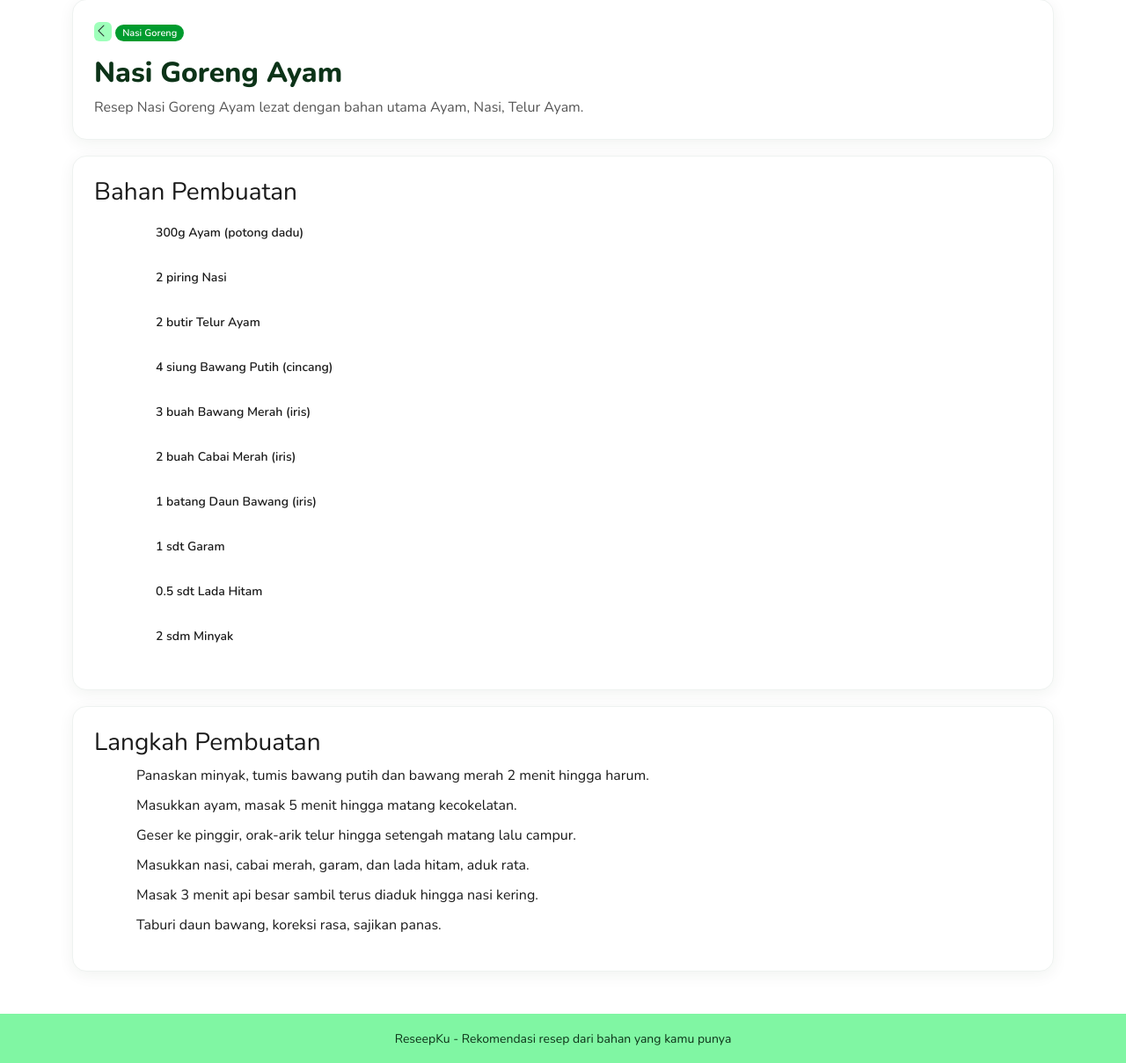
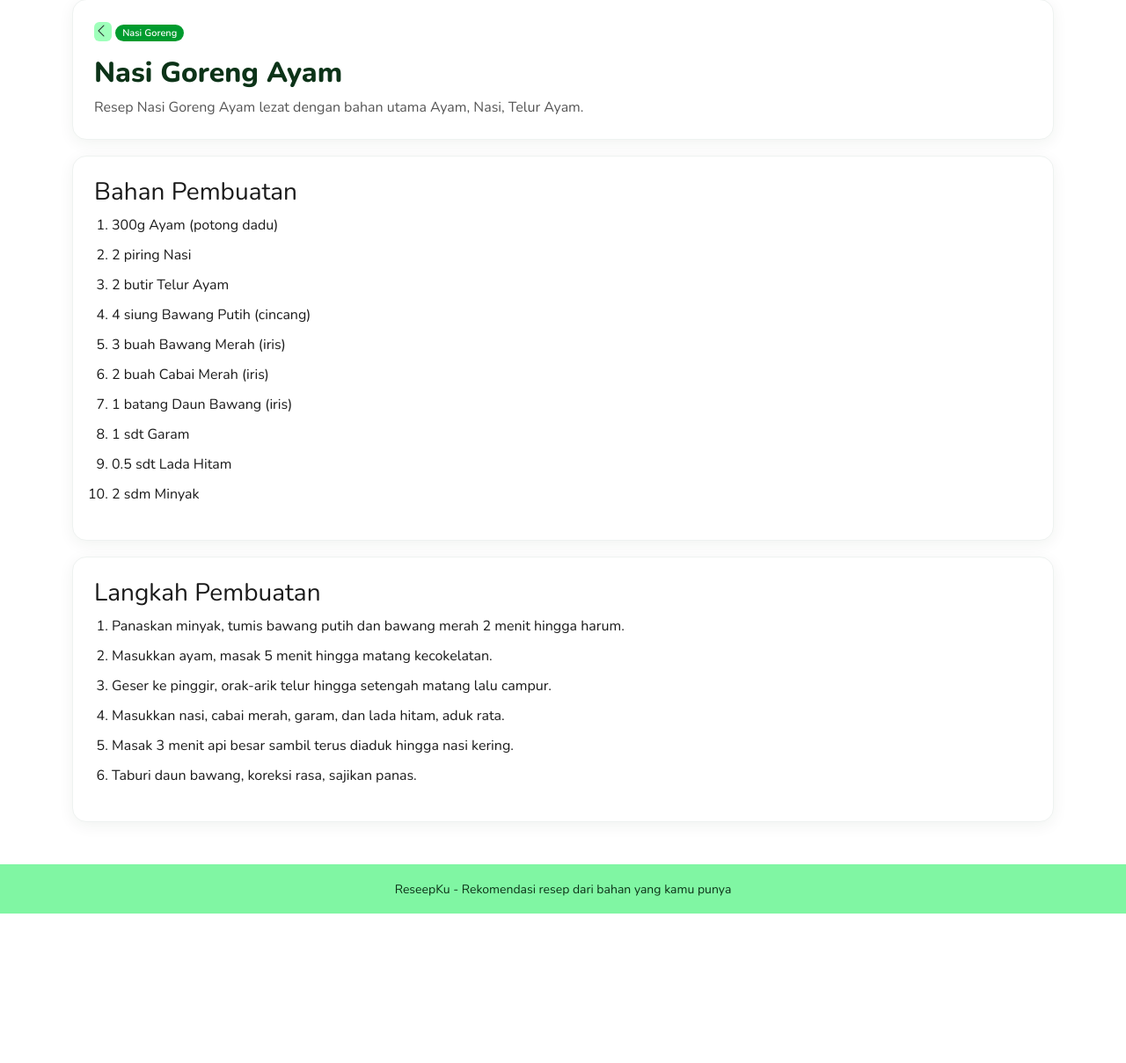
Before and after one commit to septheazisca/app-rekomendasi-resep, a Flask app: page /resep/1 in a window 1280 px wide. Shown: the part 395-1604 px from the top of the page at 88% size. After the commit the page ends 1434 px from the top, so only its background shows below. Run offline with Flask 3, Linux system fonts and the light colour scheme.

Commit message:
v2: tampilan detail

```diff
--- a/views/templates/detail.html
+++ b/views/templates/detail.html
@@ -27,18 +27,18 @@
 
     <div class="detail-langkah">
       <h3>Bahan Pembuatan</h3>
-      <ol class="bahan-list ms-4">
+      <ol class="bahan-list" style="list-style-type: decimal !important; padding-left: 20px !important;">
         {% for bahan in bahan %}
-        <li class="bahan-item">{{ bahan }}</li>
+        <li class="langkah-item" style="display: list-item !important;">{{ bahan }}</li>
         {% endfor %}
       </ol>
     </div>
 
     <div class="detail-langkah">
       <h3>Langkah Pembuatan</h3>
-      <ol class="langkah-list list-unstyled ms-5">
+      <ol class="langkah-list list-unstyled" style="list-style-type: decimal !important; padding-left: 20px !important;">
         {% for langkah in langkah %}
-        <li class="langkah-item">{{ langkah }}</li>
+        <li class="langkah-item" style="display: list-item !important;">{{ langkah }}</li>
         {% endfor %}
       </ol>
     </div>
```
